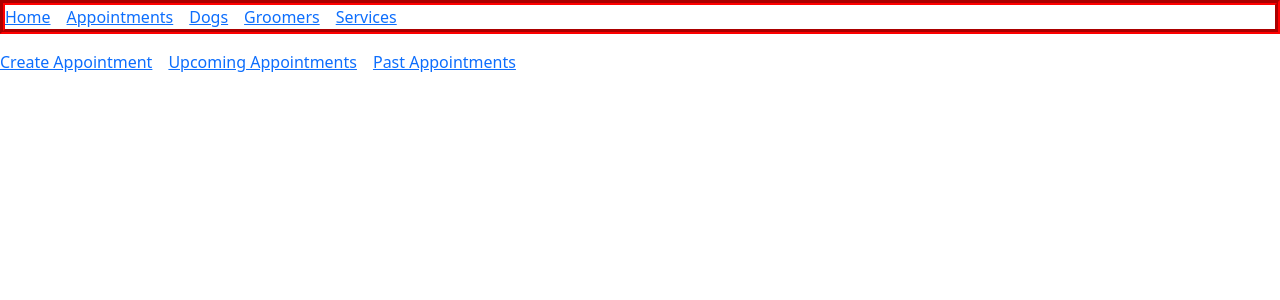
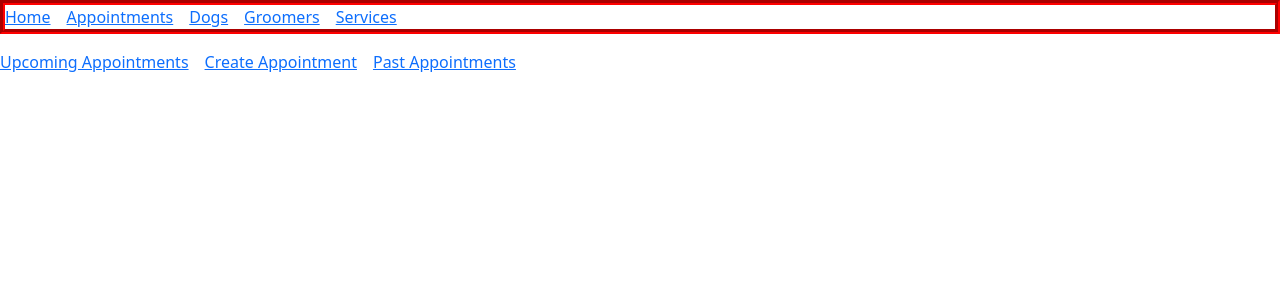
Before and after one commit to trevor-vardeman/all-dogs-go-to-the-spa-client, a React (Create React App) app: page /appointments in a window 1280 px wide. Shown: the top 300 px of the page. Built offline with nearby package versions, Linux system fonts and the light colour scheme.

Commit message:
working on getting Appointment.js up and running

```diff
--- a/package.json
+++ b/package.json
@@ -10,6 +10,7 @@
     "react": "^18.2.0",
     "react-bootstrap": "^2.4.0",
     "react-dom": "^18.2.0",
+    "react-router": "^6.3.0",
     "react-router-dom": "^6.3.0",
     "react-scripts": "5.0.1",
     "web-vitals": "^2.1.4"
--- /dev/null
+++ b/src/components/Appointment.js
@@ -0,0 +1,58 @@
+import { useState, useEffect } from 'react'
+import Stack from 'react-bootstrap/Stack'
+import Button from 'react-bootstrap/Button'
+
+function Appointment() {
+  const [appointment, setAppointment] = useState(null)
+
+  useEffect(() => {
+    const queryString = window.location
+    console.log(queryString)
+    // fetch(`http://localhost:9292/appointments/${appointment.id}`)
+    //   .then(r => r.json())
+    //   .then(appointment => setAppointment(appointment))
+    //   .catch(err => console.error(err))
+  },[appointment])
+
+  // function handleDelete(apptId) {
+  //   fetch(`http://localhost:9292/appointments/${apptId}`, {
+  //     method: "DELETE",
+  //   })
+  //   const updatedAppointments = upcomingAppointments.filter((appt) => appt.id !== apptId)
+  //   setUpcomingAppointments(updatedAppointments)
+  // }
+
+  function handleEdit(apptId) {
+    console.log(apptId)
+    // fetch(`http://localhost:9292/appointments/${appt}`, {
+    //   method: "PATCH",
+    //   headers: {
+    //     "Content-Type": "application/json",
+    //   },
+    //   bodoy: JSON.stringify({
+    //     body:
+    //   })
+    // })
+  }
+
+  return (
+    <Stack gap={3}>
+      <h6>Edit Appointments</h6>
+      {/* {upcomingAppointments.map((appt) => (
+        <div key={appt.id}>
+          <Button onClick={() => handleEdit(appt.id)} size="sm" variant="dark">Edit</Button>
+          <Button onClick={() => handleDelete(appt.id)} size="sm" variant="outline-dark">x</Button>
+          <h1>{appt.id}</h1>
+          <h6>Appointment date/time: </h6>
+          <h6>Dog: {appt.dog_id}</h6>
+          <h6>Groomer: {appt.groomer_id}</h6>
+          <h6>Service: {appt.service_id}</h6>
+          <h6>Length: </h6>
+          <h6>Cost: </h6>
+        </div>
+        ))} */}
+    </Stack>
+  )
+}
+
+export default Appointment
--- /dev/null
+++ b/src/components/AppointmentContainer.js
@@ -0,0 +1,21 @@
+import { useState } from 'react'
+import Navbar from './Navbar'
+import AppointmentNav from './AppointmentNav'
+import Stack from 'react-bootstrap/Stack'
+
+function AppointmentContainer() {
+  const [currentAppointmentId, setCurrentAppointmentId] = useState("")
+
+  function currentAppointment(id) {
+    setCurrentAppointmentId(id)
+  }
+
+  return (
+    <Stack gap={3}>
+      <Navbar />
+      <AppointmentNav handleApptSelection={currentAppointment} currentAppointmentId={currentAppointmentId} />
+    </Stack>
+  )
+}
+
+export default AppointmentContainer
--- a/src/components/AppointmentNav.js
+++ b/src/components/AppointmentNav.js
@@ -1,12 +1,11 @@
-import Navbar from './Navbar'
-import { Link } from 'react-router-dom'
+import { Link, Route } from 'react-router-dom'
 import Stack from 'react-bootstrap/Stack'
 
-function AppointmentNav() {
+function AppointmentNav({ handleApptSelection, currentAppointmentId }) {
   return (
     <Stack gap={3} direction="horizontal">
+      <Link to='/upcoming-appointments'>Upcoming Appointments</Link>
       <Link to='/create-appointment'>Create Appointment</Link>
-      <Link to='/upcoming-appointments'>Upcoming Appointments</Link>
       <Link to='/past-appointments'>Past Appointments</Link>
     </Stack>
   )
--- a/src/components/Appointments.js
+++ /dev/null
@@ -1,14 +0,0 @@
-import Navbar from './Navbar'
-import AppointmentNav from './AppointmentNav'
-import Stack from 'react-bootstrap/Stack'
-
-function Appointments() {
-  return (
-    <Stack gap={3}>
-      <Navbar />
-      <AppointmentNav />
-    </Stack>
-  )
-}
-
-export default Appointments
--- a/src/components/Navbar.js
+++ b/src/components/Navbar.js
@@ -6,9 +6,6 @@ function NavBar() {
     <Stack gap={3} direction="horizontal" style={{ borderColor: 'red', borderStyle: 'groove', borderWidth: 'thick'}}>
       <Link to='/'>Home</Link>
       <Link to='/appointments'>Appointments</Link>
-      {/* <Link to='/create-appointment'>Create Appointment</Link>
-      <Link to='/appointments'>Upcoming Appointments</Link>
-      <Link to='/past-appointments'>Past Appointments</Link> */}
       <Link to='/dogs'>Dogs</Link>
       <Link to='/groomers'>Groomers</Link>
       <Link to='/services'>Services</Link>
--- a/src/components/UpcomingAppointments.js
+++ b/src/components/UpcomingAppointments.js
@@ -1,11 +1,13 @@
 import { useState, useEffect } from 'react'
-import Button from 'react-bootstrap/Button'
+import { useNavigate } from "react-router-dom"
 import Stack from 'react-bootstrap/Stack'
 import Navbar from './Navbar'
 import AppointmentNav from './AppointmentNav'
 
-function UpcomingAppointments() {
+function UpcomingAppointments(props) {
   const [upcomingAppointments, setUpcomingAppointments] = useState([])
+
+  let navigate = useNavigate()
 
   useEffect(() => {
     fetch("http://localhost:9292/appointments")
@@ -14,25 +16,9 @@ function UpcomingAppointments() {
       .catch(err => alert(err.message))
   },[])
 
-  function handleDelete(apptId) {
-    fetch(`http://localhost:9292/appointments/${apptId}`, {
-      method: "DELETE",
-    })
-    const updatedAppointments = upcomingAppointments.filter((appt) => appt.id !== apptId)
-    setUpcomingAppointments(updatedAppointments)
-  }
-
-  function handleEdit(apptId) {
+  function handleclick(apptId) {
     console.log(apptId)
-    // fetch(`http://localhost:9292/appointments/${appt}`, {
-    //   method: "PATCH",
-    //   headers: {
-    //     "Content-Type": "application/json",
-    //   },
-    //   bodoy: JSON.stringify({
-    //     body:
-    //   })
-    // })
+    // navigate(`/appointments/${apptId}`)
   }
 
   return (
@@ -41,11 +27,8 @@ function UpcomingAppointments() {
       <AppointmentNav />
       <Stack gap={3}>
         <h2>Upcoming Appointments</h2>
-        <h6>Edit Appointments</h6>
         {upcomingAppointments.map((appt) => (
-          <div key={appt.id}>
-            <Button onClick={() => handleEdit(appt.id)} size="sm" variant="dark">Edit</Button>
-            <Button onClick={() => handleDelete(appt.id)} size="sm" variant="outline-dark">x</Button>
+          <div key={appt.id} onClick={() => handleclick(appt.id)}>
             <h1>{appt.id}</h1>
             <h6>Appointment date/time: </h6>
             <h6>Dog: {appt.dog_id}</h6>
--- a/src/index.js
+++ b/src/index.js
@@ -6,7 +6,8 @@ import {
   Routes,
   Route,
 } from "react-router-dom"
-import Appointments from './components/Appointments'
+import AppointmentContainer from './components/AppointmentContainer'
+import Appointment from './components/Appointment'
 import CreateAppointment from './components/CreateAppointment'
 import UpcomingAppointments from './components/UpcomingAppointments'
 import PastAppointments from './components/PastAppointments'
@@ -23,8 +24,8 @@ root.render(
       <Routes>
         <Route path="/" element={<App />} />
         <Route path="/create-appointment" element={<CreateAppointment />} />
-        <Route path="/appointments" element={<Appointments />} />
-        <Route path="/appointments/:id" element={<Appointments />} />
+        <Route path="/appointments" element={<AppointmentContainer />} />
+        <Route path="/appointments/:id" element={<Appointment />} />
         <Route path="/upcoming-appointments" element={<UpcomingAppointments />} />
         <Route path="/past-appointments" element={<PastAppointments />} />
         <Route path="/dogs" element={<Dogs />} />
```
Also changed, not shown: 1 other file (tests, documents, lock files or other folders).
